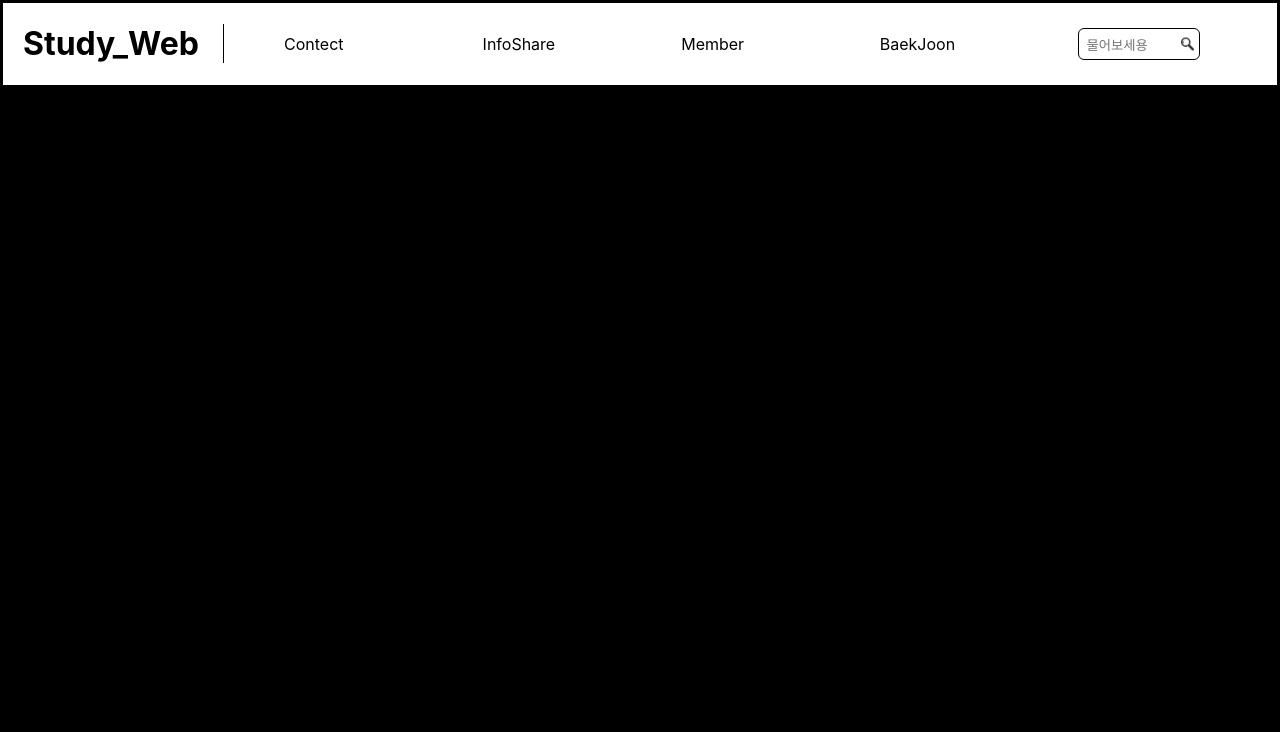
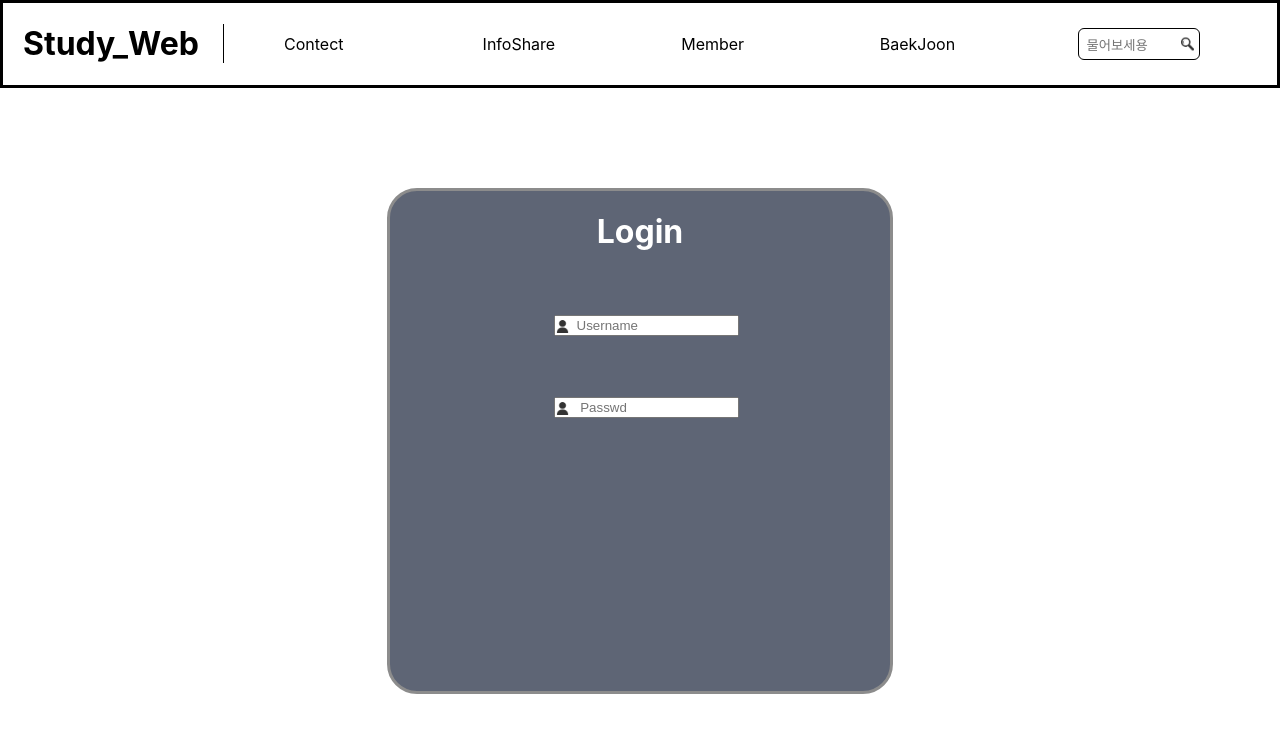
Before and after one commit to jeonghoon11/reactSWT, a React (Create React App) app in the folder swt/: page / in a window 1280 px wide. Shown: the top 732 px of the page. Built offline with nearby package versions, Linux system fonts and the light colour scheme.

Commit message:
login 틀잡기

```diff
--- a/swt/src/App.css
+++ b/swt/src/App.css
@@ -80,10 +80,45 @@ a:hover {
   to { transform: scale(1.1); }
 }
 
-.header-nav {
+.home-body {
+  display: flex;
+  justify-content: center;
+  align-items: center;
+  margin-top: 100px;
+  margin-bottom: 100px;
 }
 
-.main-body {
-  height: 3000px;
-  background-color: black;
+.container {
+  background-color: #5E6575;
+  color: white;
+  display: flex;
+  align-items: center;
+  flex-direction: column;
+  width: 500px;
+  height: 500px;
+  border: 3px solid rgb(140, 140, 140);
+  border-radius: 30px;
 }
+
+.login-box {
+  text-align: center;
+  width: 100%;
+  height: 50px;
+}
+
+.username-box {
+  margin: 30px;
+}
+
+.passwd-box {
+  margin: 30px;
+}
+.user-icon {
+  position: relative;
+  left: 15px;
+  top: 3px;
+  width: 13px;
+  height: 13px;
+  opacity: 80%;
+  color: #5E6575;
+}
--- a/swt/src/component/Body/Home.js
+++ b/swt/src/component/Body/Home.js
@@ -1,7 +1,18 @@
+import userIcon from './img/userIcon.png';
 export default function Home() {
     return (
-        <div className="main-body">
-
+        <div className="home-body">
+            <form className="container">
+                <h1 className="login-box">Login</h1>
+                <section className="username-box">
+                    <img src={userIcon} className='user-icon'/>
+                    <input type="text" name="username" placeholder="     Username" />
+                </section>
+                <section className="passwd-box">
+                    <img src={userIcon} className='user-icon'/>
+                    <input type="text" name="passwd" placeholder="      Passwd" />
+                </section>
+            </form>
         </div>
     );
 }
```
Also changed, not shown: swt/src/component/Body/img/userIcon.png (added), 1 other file (tests, documents, lock files or other folders).
